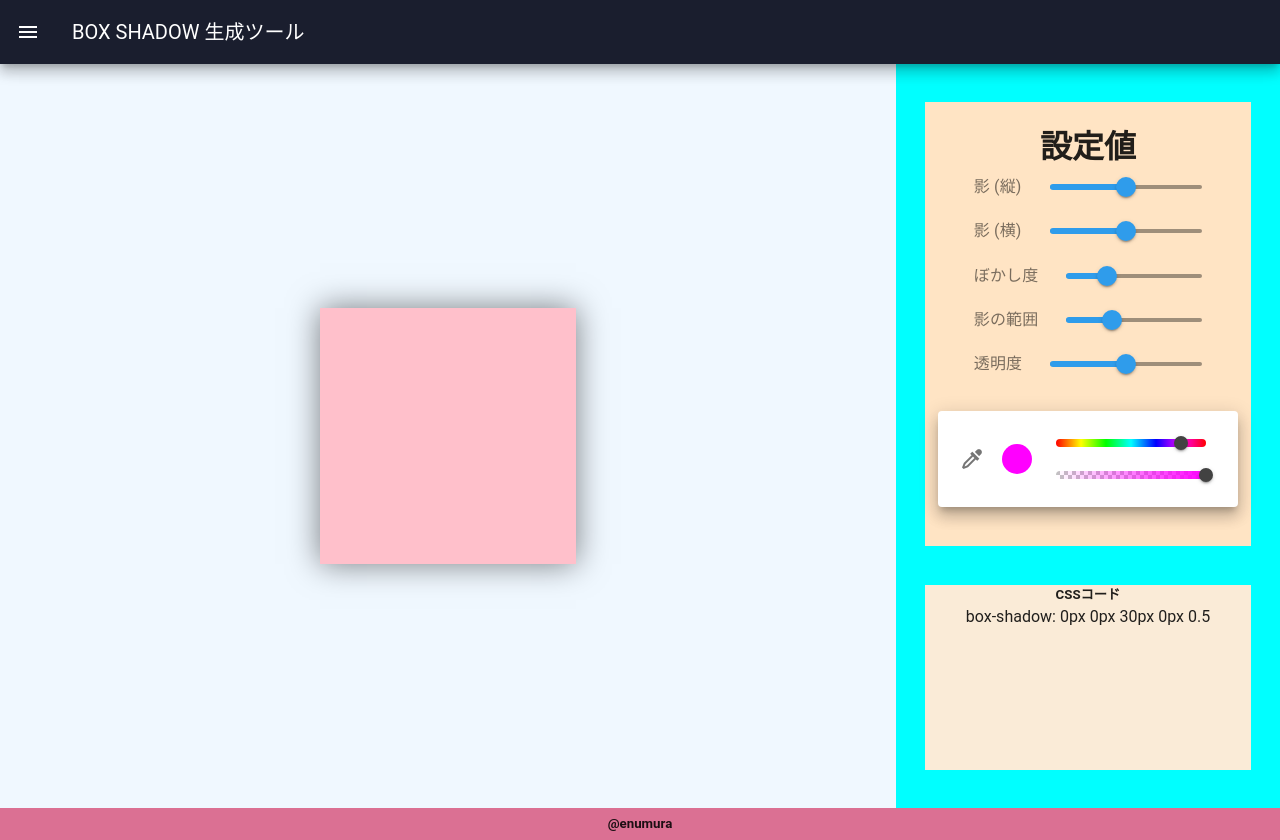
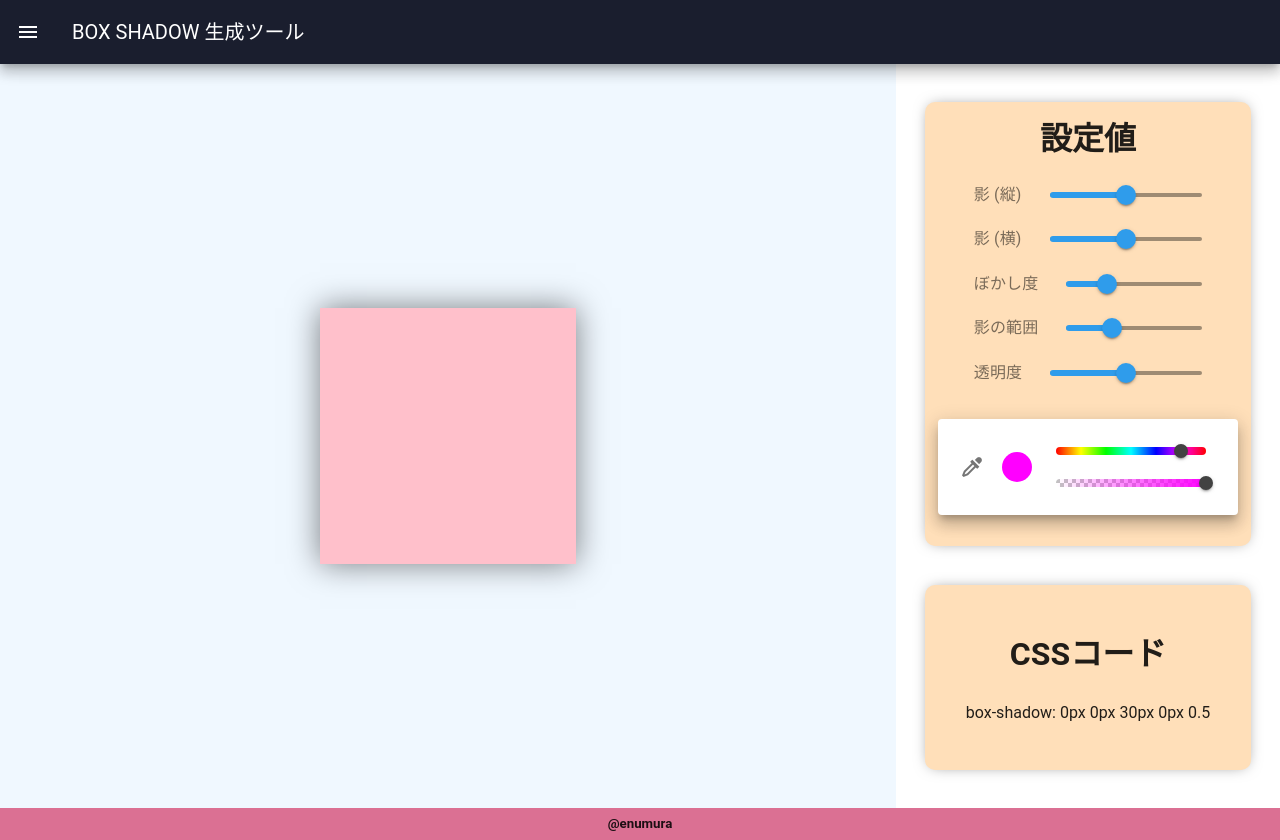
Before and after one commit to enumura1/box-shadow-tool, a Vue app: page / in a window 1280 px wide. Built offline with nearby package versions, Linux system fonts and the light colour scheme.

Commit message:
update:right container ui to

```diff
--- a/src/App.vue
+++ b/src/App.vue
@@ -40,7 +40,7 @@
               </div>
             </div>
             <div id="codeContainer">
-              <h5>CSSコード</h5>
+              <h1>CSSコード</h1>
               <p class="generatedCssCode">box-shadow: {{ sliderTop }}px {{ sliderRight }}px {{ sliderBlurRadius }}px
                 {{ sliderSpreadRadius }}px {{ sliderTransparency }}</p>
             </div>
--- a/src/assets/main.css
+++ b/src/assets/main.css
@@ -48,7 +48,7 @@ h1 {
   justify-content: center;
   align-items: center;
   align-self: center;
-  background-color: aqua;
+  background-color: white;
 }
 
 .slider {
@@ -68,7 +68,13 @@ h1 {
   flex-direction: column;
   justify-content: center;
   align-items: center;
-  background-color: bisque;
+  background-color: rgb(255, 223, 185);
+  border-radius: 10px;
+  box-shadow: 0px 0px 15px -5px #777777;
+}
+
+#settingValueContainer h1 {
+  margin-bottom: 5%;
 }
 
 #sliderContainer {
@@ -92,8 +98,17 @@ h1 {
   width: 85%;
   height: 25%;
   margin: 10% 0;
-  background-color: antiquewhite;
-  text-align: center;
+  background-color: rgb(255, 223, 185);
+  display: flex;
+  flex-direction: column;
+  justify-content: center;
+  align-items: center;
+  border-radius: 10px;
+  box-shadow: 0px 0px 15px -5px #777777;
+}
+
+#codeContainer h1 {
+  margin-bottom: 7%;
 }
 
 .generatedCssCode {
```
